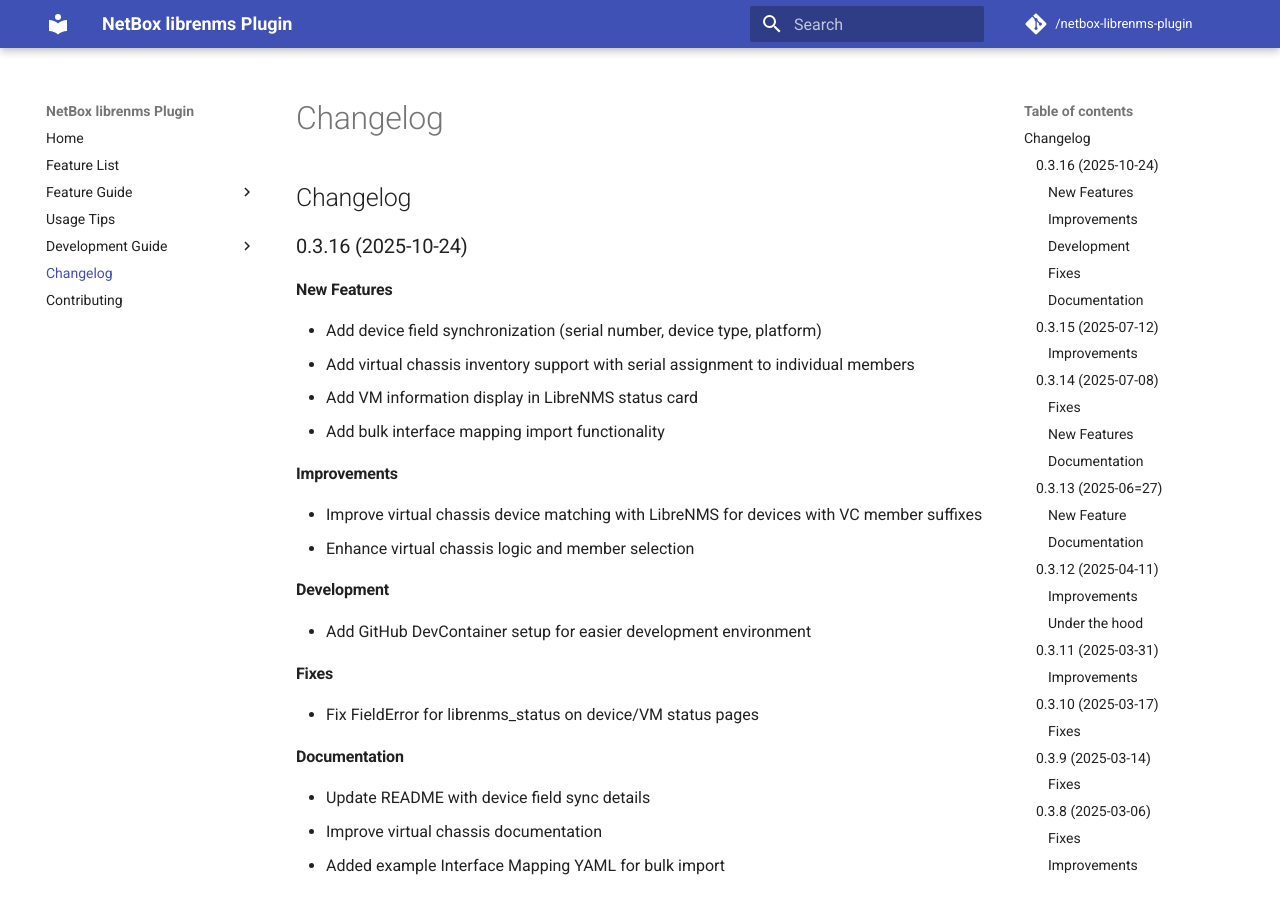
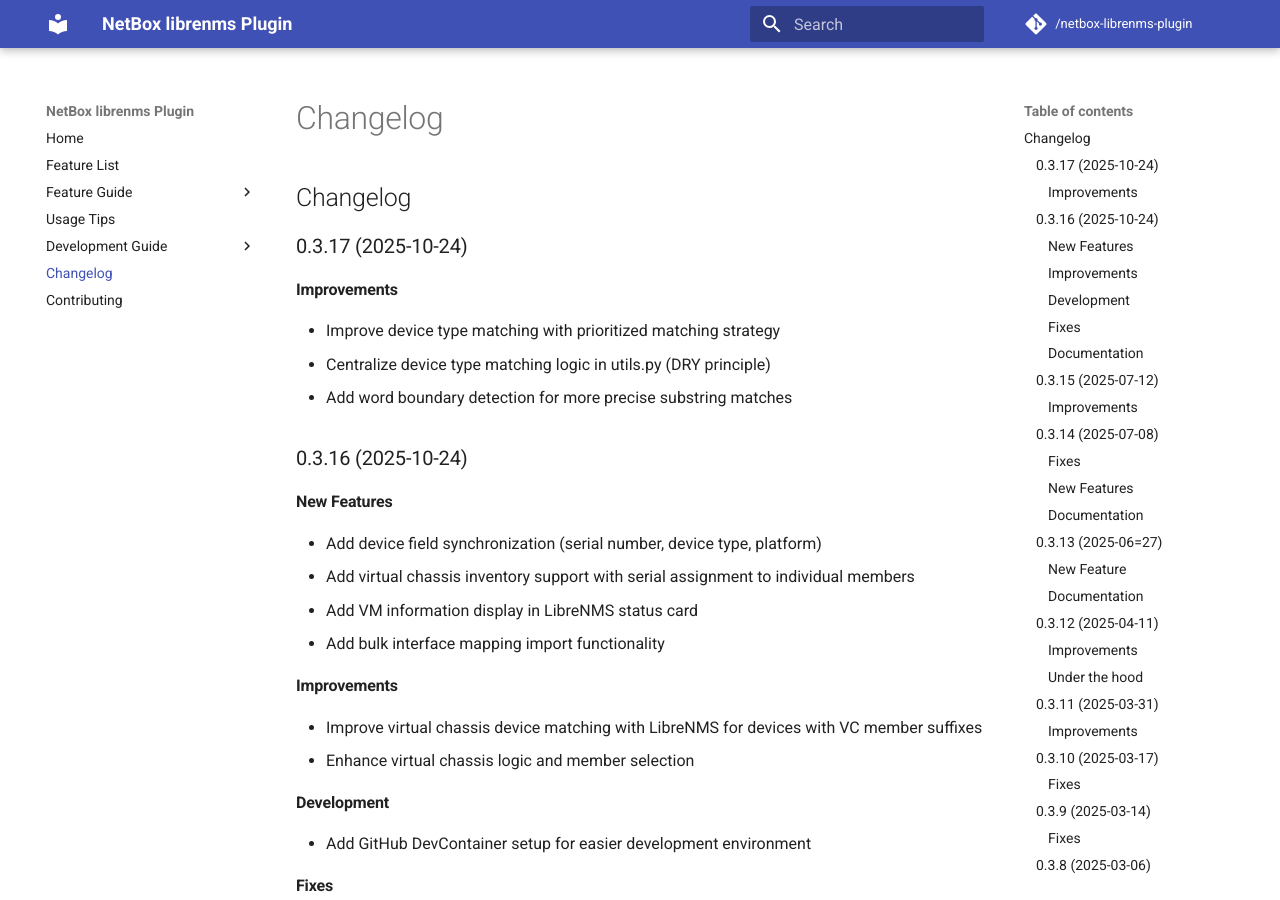
Before and after one commit to bonzo81/netbox-librenms-plugin, an MkDocs documentation site: the page built from docs/changelog.md, in a window 1280 px wide and 900 px high. Built offline with MkDocs 1.6.1 and Material for MkDocs 9.7.7, drawn with Linux system fonts in a browser that asks for light colours; comment, search, counter and statistics services are not loaded.

Commit message:
Bump version to 0.3.17

```diff
--- a/docs/changelog.md
+++ b/docs/changelog.md
@@ -1,4 +1,12 @@
 # Changelog
+
+## 0.3.17 (2025-10-24)
+
+### Improvements
+* Improve device type matching with prioritized matching strategy
+* Centralize device type matching logic in utils.py (DRY principle)
+* Add word boundary detection for more precise substring matches
+
 
 ## 0.3.16 (2025-10-24)
 
--- a/netbox_librenms_plugin/__init__.py
+++ b/netbox_librenms_plugin/__init__.py
@@ -2,7 +2,7 @@ from django.core.exceptions import ImproperlyConfigured
 from netbox.plugins import PluginConfig
 
 __author__ = "Andy Norwood"
-__version__ = "0.3.16"
+__version__ = "0.3.17"
 
 
 class LibreNMSSyncConfig(PluginConfig):
--- a/pyproject.toml
+++ b/pyproject.toml
@@ -7,7 +7,7 @@ build-backend = "setuptools.build_meta"
 
 [project]
 name =  "netbox-librenms-plugin"
-version = "0.3.16"
+version = "0.3.17"
 authors = [
     {name = "Andy Norwood"},
 ]
```
